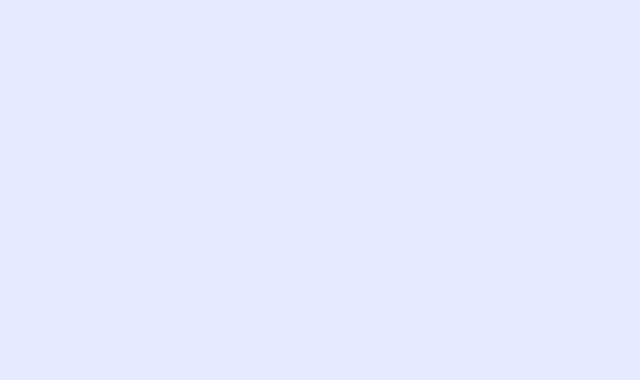
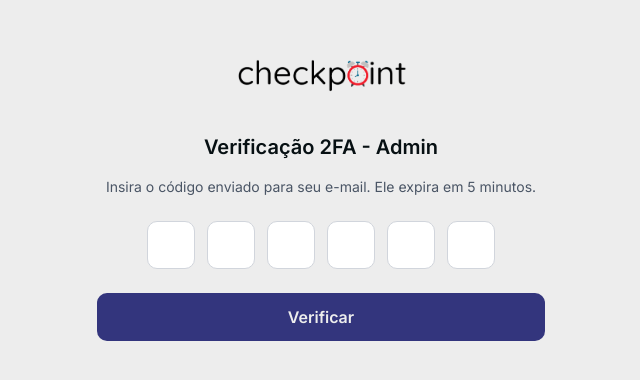
Before and after one commit to FR0M-ZER0/checkpoint_front, a React (Vite) app: page /verificar-codigo-admin in a window 1280 px wide. Before the commit this address had no page. Shown: the part 208-588 px from the top of the page, without its empty margins (319-959 px from the left). Built offline with nearby package versions, Linux system fonts and the light colour scheme.

Commit message:
feat(fzs-115): implementa autenticação 2FA para colaborador e gestor

```diff
--- a/src/App.tsx
+++ b/src/App.tsx
@@ -9,9 +9,11 @@ import NotificationsPage from './pages/Employee/NotificationsPage';
 import Ferias from './pages/Ferias/Ferias';
 import FolgaPage from './pages/Folga/FolgaPage';
 import EspelhoPontoPage from './pages/Employee/EspelhoPontoPage';
+import VerificarCodigo from './pages/Employee/VerificarCodigo';
 
 // Páginas de admin
 import LoginPageAdmin from './pages/Admin/LoginPageAdmin'
+import VerificarCodigoAdmin from './pages/Admin/VerificarCodigoAdmin';
 import HorasExtrasPage from './pages/Admin/HorasExtras';
 import DashboardLayout from './pages/Admin/Layout'
 import DashboardPageV2 from './pages/Admin/Dashboard';
@@ -26,6 +28,7 @@ function App() {
 		<BrowserRouter>
 			<Routes>
 				<Route path="/login" element={<LoginPage />} />
+				<Route path="/verificar-codigo" element={<VerificarCodigo />} />
 				<Route path="/" element={<MarkingPage />} />
 				<Route path="/dia/:date" element={<DayPage />} />
 				<Route path="/ferias" element={<Ferias />} />
@@ -67,6 +70,8 @@ function App() {
 					</DashboardLayout>}
 				/>
 				<Route path="/admin/login" element={<LoginPageAdmin/>} />
+				<Route path="/verificar-codigo-admin" element={<VerificarCodigoAdmin />} />
+
 			</Routes>
 		</BrowserRouter>
 	)
--- a/src/pages/Admin/LoginPageAdmin.tsx
+++ b/src/pages/Admin/LoginPageAdmin.tsx
@@ -1,53 +1,57 @@
-import React from 'react'
-import logo from "../../assets/logo.png"
-import { toast, ToastContainer } from 'react-toastify'
-import { useNavigate } from 'react-router'
-import api from '../../services/api'
+import React from 'react';
+import logo from "../../assets/logo.png";
+import { toast, ToastContainer } from 'react-toastify';
+import { useNavigate } from 'react-router';
+import api from '../../services/api';
 
-function LoginPage() {
-	const [email, setEmail] = React.useState('')
-	const [password, setPassword] = React.useState('')
-	const navigate = useNavigate()
+function LoginPageAdmin() {
+	const [email, setEmail] = React.useState('');
+	const [password, setPassword] = React.useState('');
+	const [loading, setLoading] = React.useState(false);
+	const navigate = useNavigate();
 
 	const handleSubmit = async (e: React.FormEvent): Promise<void> => {
-		e.preventDefault()
+		e.preventDefault();
+		setLoading(true);
 
 		const formData = {
 			email,
 			senha: password
-		}
+		};
 
 		try {
-			const response = await api.post('/admin/login', formData)
-			localStorage.setItem("admin_id", response.data.id)
-			localStorage.setItem("admin_nome", response.data.nome)
-			localStorage.setItem("admin_email", response.data.email)
-			localStorage.setItem("admin_criado_em", response.data.criadoEm)
-			localStorage.setItem("admin_ativo", response.data.ativo)
-			navigate('/admin/dashboard')
+			const response = await api.post('/admin/login', formData);
+
+			if (response.status === 202) {
+				localStorage.setItem("email_2fa_admin", email);
+				toast.info("Código enviado por e-mail");
+				navigate('/verificar-codigo-admin');
+			} else {
+				localStorage.setItem("admin_id", response.data.id);
+				localStorage.setItem("admin_nome", response.data.nome);
+				localStorage.setItem("admin_email", response.data.email);
+				localStorage.setItem("admin_criado_em", response.data.criadoEm);
+				localStorage.setItem("admin_ativo", response.data.ativo);
+				navigate('/admin/dashboard');
+			}
 		} catch (err: unknown) {
-			toast.error('Suas credenciais estão erradas')
-			console.error(err)
+			toast.error('Suas credenciais estão erradas');
+			console.error(err);
+		} finally {
+			setLoading(false);
 		}
-	}
+	};
 
 	return (
 		<div className="flex flex-col items-center justify-center p-4 min-h-screen bg-[#EDEDED]">
 			<div className="mt-18 mb-12 text-center">
-				<img
-					src={logo}
-					alt="Checkpoint Logo"
-					className="w-54"
-				/>
+				<img src={logo} alt="Checkpoint Logo" className="w-54" />
 				<p className="text-lg mt-4">Área administrativa</p>
 			</div>
 
-			{/* Formulário de Login */}
 			<form onSubmit={handleSubmit} className="w-full max-w-md">
 				<div className="mb-6">
-					<label htmlFor="email">
-						Email
-					</label>
+					<label htmlFor="email">Email</label>
 					<input
 						type="email"
 						id="email"
@@ -60,9 +64,7 @@ function LoginPage() {
 				</div>
 
 				<div className="mb-6">
-					<label htmlFor="password">
-						Senha
-					</label>
+					<label htmlFor="password">Senha</label>
 					<input
 						type="password"
 						id="password"
@@ -74,21 +76,20 @@ function LoginPage() {
 					/>
 				</div>
 
-				{/* Link "Esqueci minha senha" */}
 				<div className="mb-8 text-center">
-					<a
-						href="/recuperar-senha"
-						className="text-blue-600 hover:text-blue-800 underline text-sm"
-					>
+					<a href="/recuperar-senha" className="text-blue-600 hover:text-blue-800 underline text-sm">
 						Esqueci minha senha
 					</a>
 				</div>
 
 				<button
 					type="submit"
-					className="w-full main-func-color font-semibold main-white-text py-3 rounded-lg transition duration-200"
+					disabled={loading}
+					className={`w-full main-func-color font-semibold main-white-text py-3 rounded-lg transition duration-200 ${
+						loading ? 'opacity-50 cursor-not-allowed' : ''
+					}`}
 				>
-					Entrar
+					{loading ? 'Entrando...' : 'Entrar'}
 				</button>
 			</form>
 
@@ -96,13 +97,9 @@ function LoginPage() {
 				Desenvolvido por FR0M_ZER0
 			</footer>
 
-			<ToastContainer
-				hideProgressBar={true}
-				pauseOnFocusLoss={false}
-				theme='colored'
-			/>
+			<ToastContainer hideProgressBar pauseOnFocusLoss={false} theme="colored" />
 		</div>
-	)
+	);
 }
 
-export default LoginPage
+export default LoginPageAdmin;
--- /dev/null
+++ b/src/pages/Admin/VerificarCodigoAdmin.tsx
@@ -0,0 +1,119 @@
+import React, { useRef, useState } from 'react';
+import { useNavigate } from 'react-router';
+import { toast, ToastContainer } from 'react-toastify';
+import api from '../../services/api';
+import logo from '../../assets/logo.png';
+
+const VerificarCodigoAdmin = () => {
+	const [codigo, setCodigo] = useState<string[]>(Array(6).fill(''));
+	const inputsRef = useRef<HTMLInputElement[]>([]);
+	const navigate = useNavigate();
+	const email = localStorage.getItem('email_2fa_admin') || '';
+
+	const handleChange = (value: string, index: number) => {
+		if (!/^\d?$/.test(value)) return;
+		const newCodigo = [...codigo];
+		newCodigo[index] = value;
+		setCodigo(newCodigo);
+		if (value && index < 5) {
+			inputsRef.current[index + 1]?.focus();
+		}
+	};
+
+	const handlePaste = (e: React.ClipboardEvent<HTMLInputElement>) => {
+		const pasted = e.clipboardData.getData('text').replace(/\D/g, '');
+		if (pasted.length === 6) {
+			const newCodigo = pasted.split('');
+			setCodigo(newCodigo);
+			newCodigo.forEach((char, i) => {
+				if (inputsRef.current[i]) {
+					inputsRef.current[i]!.value = char;
+				}
+			});
+			inputsRef.current[5]?.focus();
+		}
+	};
+
+	const handleKeyDown = (e: React.KeyboardEvent, index: number) => {
+		if (e.key === 'Backspace' && !codigo[index] && index > 0) {
+			const newCodigo = [...codigo];
+			newCodigo[index - 1] = '';
+			setCodigo(newCodigo);
+			inputsRef.current[index - 1]?.focus();
+		}
+	};
+
+	const handleSubmit = async (e: React.FormEvent) => {
+		e.preventDefault();
+		const codigoFinal = codigo.join('');
+		if (codigoFinal.length !== 6) {
+			toast.error('Digite os 6 dígitos do código.');
+			return;
+		}
+
+		try {
+			const response = await api.post(`/admin/verificar-codigo?email=${email}&codigo=${codigoFinal}`);
+			const admin = response.data;
+
+			localStorage.setItem("admin_id", admin.id);
+			localStorage.setItem("admin_nome", admin.nome);
+			localStorage.setItem("admin_email", admin.email);
+			localStorage.setItem("admin_criado_em", admin.criadoEm);
+			localStorage.setItem("admin_ativo", admin.ativo);
+
+			toast.success('Código verificado com sucesso!');
+			navigate('/admin/dashboard');
+		} catch (err) {
+			toast.error('Código inválido ou expirado');
+			console.error(err);
+		}
+	};
+
+	return (
+		<div className="flex items-center justify-center min-h-screen px-4" style={{ backgroundColor: '#EDEDED' }}>
+			<div className="flex flex-col items-center justify-center w-full max-w-md">
+				<div className="mb-8">
+					<img src={logo} alt="Checkpoint Logo" className="w-48" />
+				</div>
+
+				<h2 className="mb-4 text-xl font-semibold text-center">Verificação 2FA - Admin</h2>
+				<p className="mb-6 text-center text-gray-600 text-sm">
+					Insira o código enviado para seu e-mail. Ele expira em 5 minutos.
+				</p>
+
+				<form onSubmit={handleSubmit} className="w-full flex flex-col items-center">
+					<div className="flex justify-center gap-3 mb-6">
+						{codigo.map((num, i) => (
+							<input
+								key={i}
+								ref={(el) => {
+									if (el) inputsRef.current[i] = el;
+								}}
+								type="text"
+								maxLength={1}
+								value={codigo[i]}
+								onChange={(e) => handleChange(e.target.value, i)}
+								onKeyDown={(e) => handleKeyDown(e, i)}
+								onPaste={i === 0 ? handlePaste : undefined}
+								className="w-12 h-12 text-center text-xl rounded-lg border border-gray-300 focus:outline-none focus:border-blue-500 bg-white"
+							/>
+						))}
+					</div>
+
+					<button
+						type="submit"
+						className="w-full main-func-color font-semibold main-white-text py-3 rounded-lg transition duration-200"
+					>
+						Verificar
+					</button>
+				</form>
+
+
+
+				<ToastContainer hideProgressBar pauseOnFocusLoss={false} theme="colored" />
+			</div>
+		</div>
+	);
+};
+
+export default VerificarCodigoAdmin;
--- a/src/pages/Employee/LoginPage.tsx
+++ b/src/pages/Employee/LoginPage.tsx
@@ -7,10 +7,13 @@ import { useNavigate } from 'react-router'
 function LoginPage() {
 	const [email, setEmail] = useState<string>('')
 	const [password, setPassword] = useState<string>('')
+	const [loading, setLoading] = useState<boolean>(false)
 	const navigate = useNavigate()
 
 	const handleSubmit = async (e: React.FormEvent): Promise<void> => {
 		e.preventDefault()
+		setLoading(true) // desativa o botão
+
 		const formData = {
 			email,
 			senhaHash: password
@@ -18,21 +21,24 @@ function LoginPage() {
 
 		try {
 			const response = await api.post('/login', formData)
-			console.log("Resposta completa do backend (/login):", response);
-			console.log("Dados da resposta (response.data):", response.data);
-			if (response.data) {
-				console.log("ID do colaborador recebido:", response.data.id);
-				console.log("Nome do colaborador recebido:", response.data.nome);
+
+			if (response.status === 202) {
+				localStorage.setItem("email_2fa", email)
+				toast.info("Código enviado por e-mail")
+				navigate('/verificar-codigo')
+			} else {
+				localStorage.setItem("id", response.data.id)
+				localStorage.setItem("nome", response.data.nome)
+				localStorage.setItem("email", response.data.email)
+				localStorage.setItem("criado_em", response.data.criadoEm)
+				localStorage.setItem("ativo", response.data.ativo)
+				navigate('/')
 			}
-			localStorage.setItem("id", response.data.id)
-			localStorage.setItem("nome", response.data.nome)
-			localStorage.setItem("email", response.data.email)
-			localStorage.setItem("criado_em", response.data.criadoEm)
-			localStorage.setItem("ativo", response.data.ativo)
-			navigate('/')
 		} catch (err: unknown) {
 			toast.error('Suas credenciais estão erradas')
 			console.error(err)
+		} finally {
+			setLoading(false) // reativa o botão em caso de erro
 		}
 	}
 
@@ -49,9 +55,7 @@ function LoginPage() {
 			{/* Formulário de Login */}
 			<form onSubmit={handleSubmit} className="w-full max-w-md">
 				<div className="mb-6">
-					<label htmlFor="email">
-						Email
-					</label>
+					<label htmlFor="email">Email</label>
 					<input
 						type="email"
 						id="email"
@@ -64,9 +68,7 @@ function LoginPage() {
 				</div>
 
 				<div className="mb-6">
-					<label htmlFor="password">
-						Senha
-					</label>
+					<label htmlFor="password">Senha</label>
 					<input
 						type="password"
 						id="password"
@@ -78,7 +80,6 @@ function LoginPage() {
 					/>
 				</div>
 
-				{/* Link "Esqueci minha senha" */}
 				<div className="mb-8 text-center">
 					<a
 						href="/recuperar-senha"
@@ -90,9 +91,12 @@ function LoginPage() {
 
 				<button
 					type="submit"
-					className="w-full main-func-color font-semibold main-white-text py-3 rounded-lg transition duration-200"
+					disabled={loading}
+					className={`w-full main-func-color font-semibold main-white-text py-3 rounded-lg transition duration-200 ${
+						loading ? 'opacity-50 cursor-not-allowed' : ''
+					}`}
 				>
-					Entrar
+					{loading ? 'Entrando...' : 'Entrar'}
 				</button>
 			</form>
 
--- /dev/null
+++ b/src/pages/Employee/VerificarCodigo.tsx
@@ -0,0 +1,121 @@
+import React, { useRef, useState } from 'react';
+import { useNavigate } from 'react-router';
+import { toast, ToastContainer } from 'react-toastify';
+import api from '../../services/api';
+import logo from '../../assets/logo.png';
+
+const VerificarCodigo = () => {
+	const [codigo, setCodigo] = useState<string[]>(Array(6).fill(''));
+	const inputsRef = useRef<HTMLInputElement[]>([]);
+	const navigate = useNavigate();
+	const email = localStorage.getItem('email_2fa') || '';
+
+	const handleChange = (value: string, index: number) => {
+		if (!/^\d?$/.test(value)) return;
+		const newCodigo = [...codigo];
+		newCodigo[index] = value;
+		setCodigo(newCodigo);
+		if (value && index < 5) {
+			inputsRef.current[index + 1]?.focus();
+		}
+	};
+
+	const handlePaste = (e: React.ClipboardEvent<HTMLInputElement>) => {
+		const pasted = e.clipboardData.getData('text').replace(/\D/g, '');
+		if (pasted.length === 6) {
+			const newCodigo = pasted.split('');
+			setCodigo(newCodigo);
+			newCodigo.forEach((char, i) => {
+				if (inputsRef.current[i]) {
+					inputsRef.current[i]!.value = char;
+				}
+			});
+			inputsRef.current[5]?.focus();
+		}
+	};
+
+	const handleKeyDown = (e: React.KeyboardEvent, index: number) => {
+		if (e.key === 'Backspace' && !codigo[index] && index > 0) {
+			const newCodigo = [...codigo];
+			newCodigo[index - 1] = '';
+			setCodigo(newCodigo);
+			inputsRef.current[index - 1]?.focus();
+		}
+	};
+
+	const handleSubmit = async (e: React.FormEvent) => {
+		e.preventDefault();
+		const codigoFinal = codigo.join('');
+		if (codigoFinal.length !== 6) {
+			toast.error('Digite os 6 dígitos do código.');
+			return;
+		}
+
+		try {
+			const response = await api.post(`/verificar-codigo?email=${email}&codigo=${codigoFinal}`);
+			const user = response.data;
+
+			localStorage.setItem("id", user.id);
+			localStorage.setItem("nome", user.nome);
+			localStorage.setItem("email", user.email);
+			localStorage.setItem("criado_em", user.criadoEm);
+			localStorage.setItem("ativo", user.ativo);
+
+			toast.success('Código verificado com sucesso!');
+			navigate('/');
+		} catch (err) {
+			toast.error('Código inválido ou expirado');
+			console.error(err);
+		}
+	};
+
+	return (
+		<div className="flex items-center justify-center min-h-screen px-4" style={{ backgroundColor: '#e4eaff' }}>
+			<div className="flex flex-col items-center justify-center w-full max-w-md">
+				<div className="mb-8">
+					<img src={logo} alt="Checkpoint Logo" className="w-48" />
+				</div>
+
+				<h2 className="mb-4 text-xl font-semibold text-center">Verificação 2FA</h2>
+				<p className="mb-6 text-center text-gray-600 text-sm">
+					Insira o código enviado para seu e-mail. Ele expira em 5 minutos.
+				</p>
+
+				<form onSubmit={handleSubmit} className="w-full flex flex-col items-center">
+					<div className="flex justify-center gap-3 mb-6">
+						{codigo.map((num, i) => (
+							<input
+								key={i}
+								ref={(el) => {
+									if (el) inputsRef.current[i] = el;
+								}}
+								type="text"
+								maxLength={1}
+								value={codigo[i]}
+								onChange={(e) => handleChange(e.target.value, i)}
+								onKeyDown={(e) => handleKeyDown(e, i)}
+								onPaste={i === 0 ? handlePaste : undefined}
+								className="w-12 h-12 text-center text-xl rounded-lg border border-gray-300 focus:outline-none focus:border-blue-500 bg-white"
+							/>
+						))}
+					</div>
+
+					<button
+						type="submit"
+						className="w-full main-func-color font-semibold main-white-text py-3 rounded-lg transition duration-200"
+					>
+						Verificar
+					</button>
+				</form>
+
+				<footer className="pt-8 text-gray-400 text-xs text-center w-full mt-10">
+					Desenvolvido por FR0M_ZER0
+				</footer>
+
+				<ToastContainer hideProgressBar pauseOnFocusLoss={false} theme="colored" />
+			</div>
+		</div>
+	);
+};
+
+export default VerificarCodigo;
```
